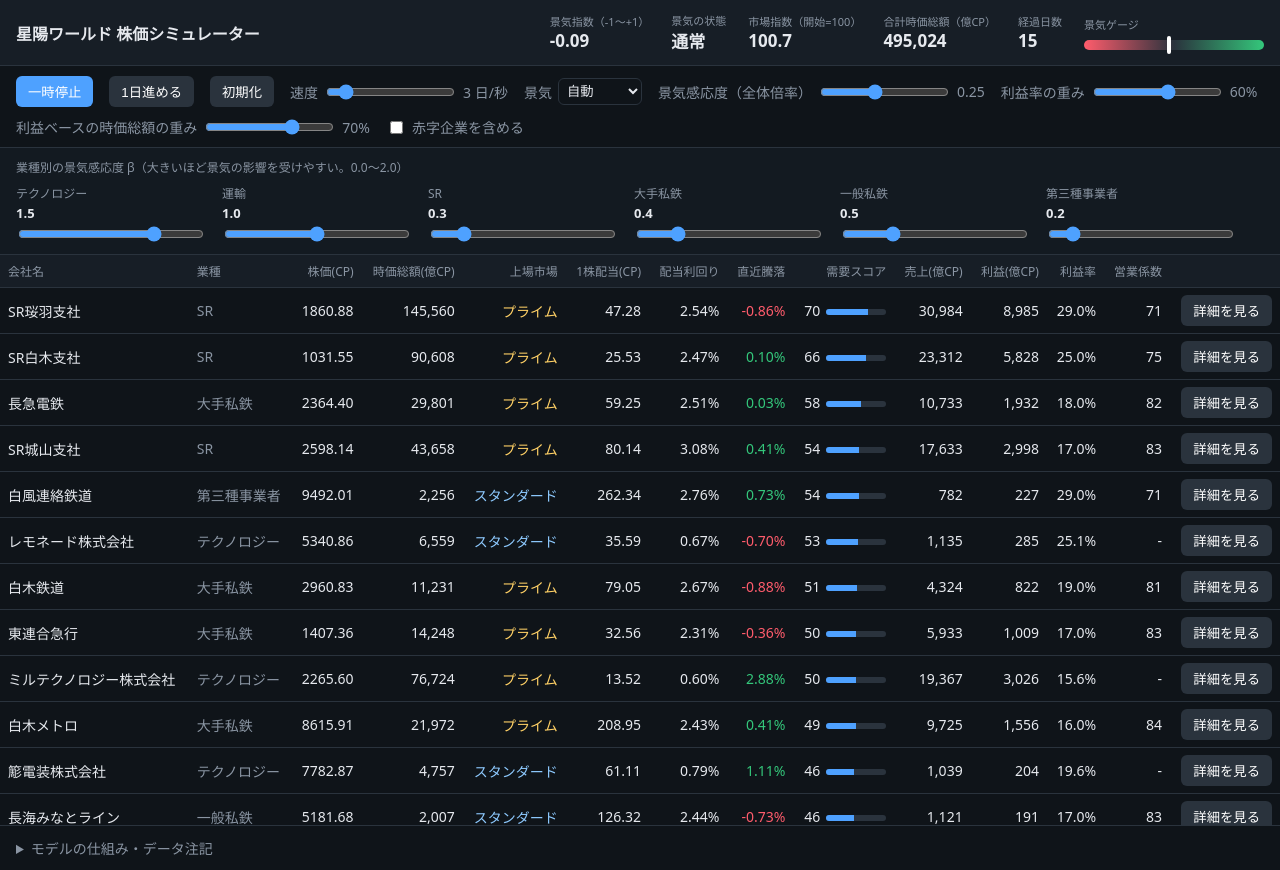
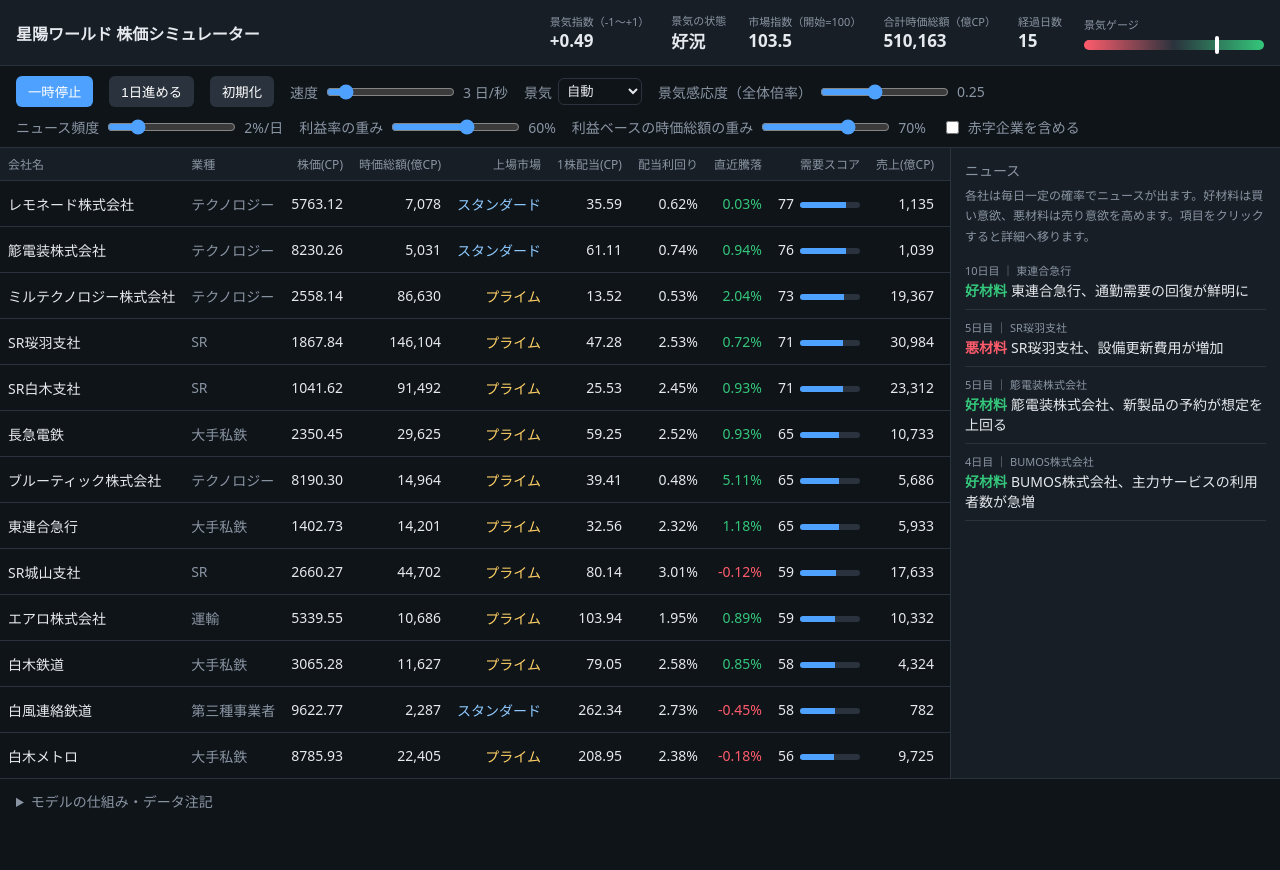
Before and after one commit to shirotetsu-shiojima/market, a plain HTML site: page index.html in a window 1280 px wide. After the commit the page ends 823 px from the top, so only its background shows below. Drawn offline with Linux system fonts and the light colour scheme.

Commit message:
Add files via upload

```diff
--- a/index.html
+++ b/index.html
@@ -20,15 +20,13 @@ h3{font-size:14px;margin:16px 0 6px;color:var(--muted);font-weight:500}
 .gauge i{position:absolute;top:-4px;width:4px;height:18px;background:#fff;border-radius:2px;transform:translateX(-50%);transition:left .4s}
 .ctrl{display:flex;flex-wrap:wrap;gap:10px 16px;align-items:center;padding:10px 16px;border-bottom:1px solid var(--line)}
 .ctrl label{display:flex;gap:6px;align-items:center;color:var(--muted)}
-.sens{display:flex;flex-wrap:wrap;gap:8px 16px;padding:10px 16px;border-bottom:1px solid var(--line);background:#131a21}
-.sens-title{width:100%;color:var(--muted);font-size:12px}
-.sens label{display:flex;flex-direction:column;gap:2px;min-width:190px;color:var(--muted);font-size:12px}
-.sens label b{color:var(--text);font-size:13px}
 button{background:var(--accent);color:#fff;border:0;border-radius:6px;padding:6px 12px;cursor:pointer;white-space:nowrap}
 button.sub{background:#2a333d}
 select,input[type=range]{accent-color:var(--accent)}
 select{background:#0f1419;color:var(--text);border:1px solid var(--line);border-radius:6px;padding:4px}
-.tablewrap{overflow:auto;max-height:calc(100vh - 230px)}
+.listwrap{display:grid;grid-template-columns:1fr 330px}
+@media(max-width:1000px){.listwrap{grid-template-columns:1fr}}
+.tablewrap{overflow:auto;max-height:calc(100vh - 170px)}
 table{width:100%;border-collapse:collapse}
 th,td{padding:7px 8px;border-bottom:1px solid var(--line);text-align:right;white-space:nowrap}
 th{position:sticky;top:0;background:var(--panel);color:var(--muted);font-weight:500;font-size:12px}
@@ -41,6 +39,15 @@ td.l,th.l{text-align:left}
 .note{color:var(--muted);font-size:12px;line-height:1.7}
 details{padding:12px 16px;border-top:1px solid var(--line)}
 summary{cursor:pointer;color:var(--muted)}
+/* ニュース欄 */
+.news{border-left:1px solid var(--line);background:var(--panel);padding:12px 14px;max-height:calc(100vh - 170px);overflow:auto}
+.news-item{padding:9px 0;border-bottom:1px solid var(--line);cursor:pointer}
+.news-item:hover{background:#1c2530}
+.news-item .meta{font-size:11px;color:var(--muted);margin-bottom:2px}
+.tag-p{color:var(--up);font-weight:600;margin-right:4px}
+.tag-n{color:var(--down);font-weight:600;margin-right:4px}
+.news-static .news-item{cursor:default}
+.news-static .news-item:hover{background:none}
 /* 詳細画面 */
 .dtop{padding:10px 16px;border-bottom:1px solid var(--line);background:var(--panel)}
 .dgrid{display:grid;grid-template-columns:1fr 1.4fr 1fr;gap:14px;padding:14px 16px}
@@ -82,16 +89,13 @@ canvas{width:100%;height:280px;display:block;background:#0c1116;border-radius:8p
       <option value="bust">不況固定</option>
     </select></label>
     <label>景気感応度（全体倍率） <input id="econGain" type="range" min="0" max="60" value="25"> <span id="econLbl">0.25</span></label>
+    <label>ニュース頻度 <input id="newsProb" type="range" min="0" max="10" value="2"> <span id="newsLbl">2%/日</span></label>
     <label>利益率の重み <input id="marginW" type="range" min="0" max="100" value="60"> <span id="marginLbl">60%</span></label>
     <label>利益ベースの時価総額の重み <input id="peW" type="range" min="0" max="100" value="70"> <span id="peLbl">70%</span></label>
     <label><input type="checkbox" id="showNeg"> 赤字企業を含める</label>
   </div>
 
-  <div class="sens">
-    <div class="sens-title">業種別の景気感応度 β（大きいほど景気の影響を受けやすい。0.0〜2.0）</div>
-    <div id="sensPanel" style="display:contents"></div>
-  </div>
-
+  <div class="listwrap">
     <div class="tablewrap">
       <table>
         <thead>
@@ -105,10 +109,18 @@ canvas{width:100%;height:280px;display:block;background:#0c1116;border-radius:8p
       </table>
     </div>
 
+    <aside class="news">
+      <h3 style="margin-top:0">ニュース</h3>
+      <div class="note" style="margin-bottom:6px">各社は毎日一定の確率でニュースが出ます。好材料は買い意欲、悪材料は売り意欲を高めます。項目をクリックすると詳細へ移ります。</div>
+      <div id="newsList"></div>
+    </aside>
+  </div>
+
   <details>
     <summary>モデルの仕組み・データ注記</summary>
     <div class="note" style="margin-top:8px">
-      ・<b>景気感応度 β</b>：業種ごとに設定。景気指数が +1 のとき、適正株価は約 exp(β × 景気感応度) 倍になります。テクノロジーは景気に左右されやすく、鉄道は左右されにくい値を初期設定にしています（テクノロジー1.5、運輸1.0、一般私鉄0.5、大手私鉄0.4、SR0.3、第三種事業者0.2）。β は一覧上部のスライダーで変更できます。<br>
+      ・<b>景気感応度 β</b>：業種ごとに固定。テクノロジー1.5、運輸1.0、一般私鉄0.5、大手私鉄0.4、SR0.3、第三種事業者0.2。景気指数が +1 のとき適正株価は約 exp(β × 景気感応度) 倍になります。<br>
+      ・<b>ニュース</b>：各社は毎日「ニュース頻度」の確率で、業種別の好材料・悪材料のどちらかが出ます。影響の大きさは 0.5〜1.0。影響は時間とともに 15%ずつ減衰します。ニュースの影響は需要スコアに加わり、株価の動きを左右します。<br>
       ・<b>時価総額の推定</b>：業種ごとの PER と PSR から「利益×PER」と「売上×PSR」を算出し、重みをつけて合成。利益が赤字の企業は売上ベースのみ（割引あり）。<br>
       ・<b>基準株価</b>：企業の規模とは関係なく 300〜10,000CP の範囲でランダムに割り振り、ファイルに収録した値を使用。<br>
       ・<b>発行株式数</b>：「推定時価総額 ÷ 基準株価」で企業ごとに逆算（億株）。<br>
@@ -116,9 +128,9 @@ canvas{width:100%;height:280px;display:block;background:#0c1116;border-radius:8p
       ・<b>配当</b>：年間配当総額 ＝ 利益 × 配当性向（赤字は無配）。1株配当 ＝ 配当総額 ÷ 発行株式数。配当利回り ＝ 1株配当 ÷ 現在の株価。<br>
       ・<b>上場市場</b>：売上 10,000億CP以上（大型）・3,000億CP以上（中型）はプライム、それ未満（小型）はスタンダード。<br>
       ・<b>景気</b>：景気指数が β に応じて適正株価を動かす。景気は自動で好況・通常・不況を遷移。<br>
-      ・<b>需要スコア</b>：50 + 50 × tanh(構造 + 景気 + 割安度)。<br>
+      ・<b>需要スコア</b>：50 + 50 × tanh(構造 + 景気 + 割安度 + ニュース)。<br>
       ・<b>株価の変動</b>：毎日 λ×割安度 + μ×需要 + ノイズで変動。株価は 100〜12,000CP に制限。<br><br>
-      ※ PER・PSR・配当性向の基礎値・β・基準株価はいずれも仮置きの値です。コード内の <code>SECTOR</code> と <code>COMPANIES</code> で変更できます。<br>
+      ※ PER・PSR・配当性向の基礎値・β・基準株価・ニュースの文面はいずれも仮置きです。コード内の <code>SECTOR</code>・<code>NEWS</code>・<code>COMPANIES</code> で変更できます。<br>
       ※ 売上・利益が空欄の企業（製造2社、多くの鉄道会社）は対象外。御川縣鐡は売上96・利益−1,859の極端な赤字のため、「赤字企業を含める」をオンにしたときのみ対象になります。
     </div>
   </details>
@@ -143,6 +155,8 @@ canvas{width:100%;height:280px;display:block;background:#0c1116;border-radius:8p
       </div>
       <canvas id="chart"></canvas>
       <div class="note">チャート上にカーソルを合わせると、その時点の株価と市場指数を表示します。<br>色付きの線：株価（開始=100） ／ 灰色の線：市場指数（売上加重）</div>
+      <h3>この企業のニュース</h3>
+      <div id="dNews" class="news-static"></div>
     </div>
 
     <div class="card">
@@ -181,7 +195,7 @@ const COMPANIES = [
   {id:27, name:'東連合急行',               reading:'ひがしれんごうきゅうこう', owner:'tamakomugi',  founded:'2026/09/29', sector:'大手私鉄',     sales:5933,  profit:1009,  basePrice:1380, opRatio:83},
 ];
 
-/* ===== 業種ごとの設定（PER・PSR・配当性向の基礎値・景気感応度β） ===== */
+/* ===== 業種ごとの設定（PER・PSR・配当性向の基礎値・景気感応度β。β は固定値） ===== */
 const SECTOR = {
   'テクノロジー': {per:25, psr:4.0, payout:0.15, beta:1.5},  // 景気に左右されやすい
   '製造':         {per:12, psr:0.8, payout:0.35, beta:1.1},
@@ -191,6 +205,35 @@ const SECTOR = {
   'SR':           {per:15, psr:1.8, payout:0.40, beta:0.3},
   '第三種事業者': {per:12, psr:1.0, payout:0.30, beta:0.2},
 };
+
+/* ===== 業種別のニュース（{n} は社名に置き換え） ===== */
+const NEWS = {
+  'テクノロジー': {
+    pos:['{n}、新製品の予約が想定を上回る','{n}、大型の法人契約を獲得','{n}、主力サービスの利用者数が急増','{n}、海外企業との提携を発表'],
+    neg:['{n}、主力製品に不具合 出荷を一時停止','{n}、有力エンジニアの退社が相次ぐ','{n}、大型案件の受注が延期に','{n}、競合の新製品に顧客を奪われる'],
+  },
+  '運輸': {
+    pos:['{n}、貨物量が前年を大きく上回る','{n}、新規の物流契約を獲得','{n}、燃料費の低下でコストが改善'],
+    neg:['{n}、燃料費の高騰が採算を圧迫','{n}、大型車両の不具合で運休が発生','{n}、荷動きの鈍化で減便を発表'],
+  },
+  'SR': {
+    pos:['{n}、沿線の観光需要が好調','{n}、新駅周辺の開発が完成','{n}、利用者数が過去最高を更新'],
+    neg:['{n}、大雨の影響で長期運休','{n}、設備更新費用が増加','{n}、沿線人口の減少が続く'],
+  },
+  '大手私鉄': {
+    pos:['{n}、沿線に大型商業施設が開業','{n}、通勤需要の回復が鮮明に','{n}、運賃改定の認可を取得'],
+    neg:['{n}、車両故障で大規模な遅延が発生','{n}、人件費の上昇が利益を圧迫','{n}、沿線の大型開発計画が中止'],
+  },
+  '一般私鉄': {
+    pos:['{n}、地域イベントで乗客が増加','{n}、観光列車の運行が好評'],
+    neg:['{n}、沿線の工場閉鎖で利用者が減少','{n}、設備の老朽化で修繕費が増加'],
+  },
+  '第三種事業者': {
+    pos:['{n}、新規の業務提携が成立','{n}、補助金の交付が決定'],
+    neg:['{n}、主要取引先の業績悪化','{n}、施設の老朽化で点検費が増加'],
+  },
+};
+
 const CFG = {
   priceFloor:100, priceCap:12000,   // 株価の制限
   peWeight:0.7,                     // 利益ベース時価総額の重み（残りは売上ベース）
@@ -198,6 +241,9 @@ const CFG = {
   payoutJitter:0.10,                // 配当性向のばらつき幅（±5ポイント）
   lambda:0.08, mu:0.01, fundGain:0.25,
   econGain:0.25,                    // 景気感応度の全体倍率（β に掛かる）
+  newsProb:0.02,                    // 各社が1日にニュースになる確率
+  newsDecay:0.85,                   // ニュース影響の1日あたりの残存率
+  newsWeight:0.6,                   // ニュース影響が需要スコアに与える重み
 };
 const P = {marginW:0.6, peW:0.7, showNeg:false, regime:'auto'};
 
@@ -209,7 +255,8 @@ function randn(){ let u=0,v=0; while(!u)u=rnd(); while(!v)v=rnd(); return Math.s
 function seededUnit(n){ let t=(n|0)+0x6D2B79F5|0; t=Math.imul(t^t>>>15,1|t); t=t+Math.imul(t^t>>>7,61|t)^t; return ((t^t>>>14)>>>0)/4294967296; }
 
 /* ===== 状態・補助 ===== */
-const S = {view:'list', E:0, target:0, tick:0, stocks:[], idxHist:[100], selected:null, running:true, hold:false, hoverX:null};
+const S = {view:'list', E:0, target:0, tick:0, stocks:[], idxHist:[100], newsLog:[], newsShown:-1,
+           selected:null, running:true, hold:false, hoverX:null};
 const $ = id => document.getElementById(id);
 const fmt = n => Math.round(n).toLocaleString('ja-JP');
 const fmt2 = n => n.toFixed(2);
@@ -230,13 +277,30 @@ function stepEconomy(){
   S.E = Math.max(-1, Math.min(1, S.E + 0.15*(S.target - S.E) + 0.06*randn()));
 }
 
-/* ===== 需要・適正株価（業種の景気感応度 β を使用） ===== */
+/* ===== 需要・適正株価（業種の β・ニュースの影響を使用） ===== */
 function signals(s, E){
   s.fair   = s.base * Math.exp(CFG.fundGain*s.c + s.beta*CFG.econGain*E);
   s.gap    = Math.log(s.fair / s.price);
   s.cyc    = s.beta * E;
-  s.raw    = 0.5*s.c + 0.5*s.cyc + 0.8*s.gap;
+  s.newsEff= CFG.newsWeight * s.news;
+  s.raw    = 0.5*s.c + 0.5*s.cyc + 0.8*s.gap + s.newsEff;
   s.demand = 50 + 50*Math.tanh(s.raw);
+}
+
+/* ===== ニュース ===== */
+function pushNews(item){
+  S.newsLog.push(item);
+  if(S.newsLog.length>300) S.newsLog.shift();
+}
+function maybeNews(s){
+  if(rnd()>=CFG.newsProb) return;
+  const pos = rnd()<0.5;
+  const list = NEWS[s.sector][pos?'pos':'neg'];
+  const text = list[Math.floor(rnd()*list.length)].replace('{n}', s.name);
+  const mag = 0.5 + 0.5*rnd();                       // 影響の大きさ 0.5〜1.0
+  const impact = (pos?1:-1)*mag;
+  s.news += impact;
+  pushNews({day:S.tick+1, id:s.id, name:s.name, pos, text, impact});
 }
 
 /* ===== 時価総額の推定（売上・利益・業種倍率から） ===== */
@@ -282,6 +346,7 @@ function buildStocks(){
     s.payout = payoutFor(s);
     s.div = estimateDividend(s);
     s.sigma = 0.006*s.beta + 0.004;
+    s.news = 0;
     s.hist = [s.price];
     s.ret = 0; s.prev = s.price;
   });
@@ -302,6 +367,10 @@ const yieldOf = s => s.div.dps / s.price;   // 配当利回り
 function stepStocks(){
   stepEconomy();
   S.stocks.forEach(s=>{
+    s.news *= CFG.newsDecay;                          // 過去のニュースの影響は徐々に薄れる
+    maybeNews(s);                                     // 今日のニュース（低確率）
+  });
+  S.stocks.forEach(s=>{
     signals(s, S.E);
     const ret = CFG.lambda*s.gap + CFG.mu*s.raw + s.sigma*randn();
     s.prev = s.price;
@@ -314,26 +383,6 @@ function stepStocks(){
   S.tick++;
   S.idxHist.push(indexValue()); if(S.idxHist.length>300) S.idxHist.shift();
 }
-
-/* ===== 業種別の景気感応度スライダー ===== */
-function buildSensPanel(){
-  const secs = [...new Set(COMPANIES.map(c=>c.sector))].filter(x=>SECTOR[x]);
-  $('sensPanel').innerHTML = secs.map(sec=>`
-    <label>${sec}　<b data-val="${sec}">${SECTOR[sec].beta.toFixed(1)}</b>
-      <input type="range" min="0" max="20" value="${Math.round(SECTOR[sec].beta*10)}" data-sec="${sec}">
-    </label>`).join('');
-}
-$('sensPanel').addEventListener('input', e=>{
-  const sec = e.target.dataset.sec; if(!sec) return;
-  const beta = +e.target.value/10;
-  SECTOR[sec].beta = beta;
-  document.querySelector(`[data-val="${sec}"]`).textContent = beta.toFixed(1);
-  S.stocks.forEach(s=>{
-    if(s.sector===sec){ s.beta = beta; s.sigma = 0.006*beta + 0.004; }
-  });
-  S.stocks.forEach(s=>signals(s,S.E));
-  render();
-});
 
 /* ===== 一覧（行は一度だけ作り、以後は中身だけ更新） ===== */
 function buildTable(){
@@ -383,6 +432,19 @@ function updateTable(){
   }
 }
 
+/* ===== ニュース欄 ===== */
+const newsHTML = (n, clickable) => `
+  <div class="news-item" ${clickable?`data-detail="${n.id}"`:''}>
+    <div class="meta">${n.day}日目 ｜ ${n.name}</div>
+    <div><span class="${n.pos?'tag-p':'tag-n'}">${n.pos?'好材料':'悪材料'}</span>${n.text}</div>
+  </div>`;
+
+function renderNews(){
+  $('newsList').innerHTML = S.newsLog.slice().reverse().slice(0,60).map(n=>newsHTML(n,true)).join('')
+    || '<div class="note">まだニュースはありません。</div>';
+  S.newsShown = S.newsLog.length;
+}
+
 /* ===== 詳細 ===== */
 function renderDetail(){
   const s = S.stocks.find(x=>x.id===S.selected);
@@ -405,7 +467,7 @@ function renderDetail(){
     ['利益（億CP）', fmt(s.profit)],
     ['利益率', pct(s.profit/s.sales)],
     ['営業係数', s.opRatio ?? 'データなし'],
-    ['景気感応度 β（業種設定）', s.beta.toFixed(1), 'total'],
+    ['景気感応度 β（業種の固定値）', s.beta.toFixed(1), 'total'],
     ['景気が好況（+1）のときの適正株価', signPct(upMove), upMove>=0?'up':'down'],
     ['景気が不況（-1）のときの適正株価', signPct(dnMove), dnMove>=0?'up':'down'],
   ]);
@@ -437,9 +499,15 @@ function renderDetail(){
     ['構造的な強さ（利益率・規模）', 0.5*s.c],
     ['景気の影響（β × 景気）',        0.5*s.cyc],
     ['割安度（適正株価との乖離）',    0.8*s.gap],
+    ['ニュースの影響（直近の材料）',  s.newsEff],
   ];
   $('dBreak').innerHTML = kv(parts.map(([k,v])=>[k, (v>=0?'+':'')+v.toFixed(2), v>=0?'up':'down']))
     + kv([['合計（tanh前）', s.raw.toFixed(2), 'total'], ['需要スコア', s.demand.toFixed(1), 'total']]);
+
+  const mine = S.newsLog.filter(n=>n.id===s.id).slice(-8).reverse();
+  $('dNews').innerHTML = mine.length
+    ? mine.map(n=>newsHTML(n,false)).join('')
+    : '<div class="note">この企業のニュースはまだありません。</div>';
 
   drawChart(s);
 }
@@ -517,6 +585,7 @@ function renderHeader(){
 
 function render(){
   renderHeader();
+  if(S.newsLog.length!==S.newsShown) renderNews();
   if(S.view==='list') updateTable();
   else renderDetail();
 }
@@ -533,6 +602,7 @@ function showView(v){
 /* ===== 制御 ===== */
 function init(){
   seed = 20261018; S.E = 0; S.target = 0; S.tick = 0; S.idxHist = [100];
+  S.newsLog = []; S.newsShown = -1;
   buildStocks(); buildTable(); render();
 }
 let timer=null, speed=3;
@@ -545,6 +615,12 @@ function restartTimer(){
 $('tbody').addEventListener('click', e=>{
   const btn = e.target.closest('[data-detail]'); if(!btn) return;
   S.selected = +btn.dataset.detail;
+  showView('detail');
+});
+// ニュースからの詳細移動
+$('newsList').addEventListener('click', e=>{
+  const el = e.target.closest('[data-detail]'); if(!el) return;
+  S.selected = +el.dataset.detail;
   showView('detail');
 });
 // 押下中は並べ替えを止める
@@ -576,12 +652,12 @@ $('btnReset').onclick = init;
 $('speed').oninput = e=>{ speed=+e.target.value; $('speedLbl').textContent = speed+' 日/秒'; restartTimer(); };
 $('regime').onchange = e=>{ P.regime = e.target.value; };
 $('econGain').oninput = e=>{ CFG.econGain = +e.target.value/100; $('econLbl').textContent = CFG.econGain.toFixed(2); S.stocks.forEach(s=>signals(s,S.E)); render(); };
+$('newsProb').oninput = e=>{ CFG.newsProb = +e.target.value/100; $('newsLbl').textContent = e.target.value+'%/日'; };
 $('marginW').oninput = e=>{ P.marginW = +e.target.value/100; $('marginLbl').textContent = e.target.value+'%'; init(); };
 $('peW').oninput = e=>{ P.peW = +e.target.value/100; $('peLbl').textContent = e.target.value+'%'; init(); };
 $('showNeg').onchange = e=>{ P.showNeg = e.target.checked; init(); };
 window.addEventListener('resize', ()=>{ if(S.view==='detail') renderDetail(); });
 
-buildSensPanel();
 init();
 restartTimer();
 </script>
```
Lines whose indentation alone changed are shown as unchanged.
